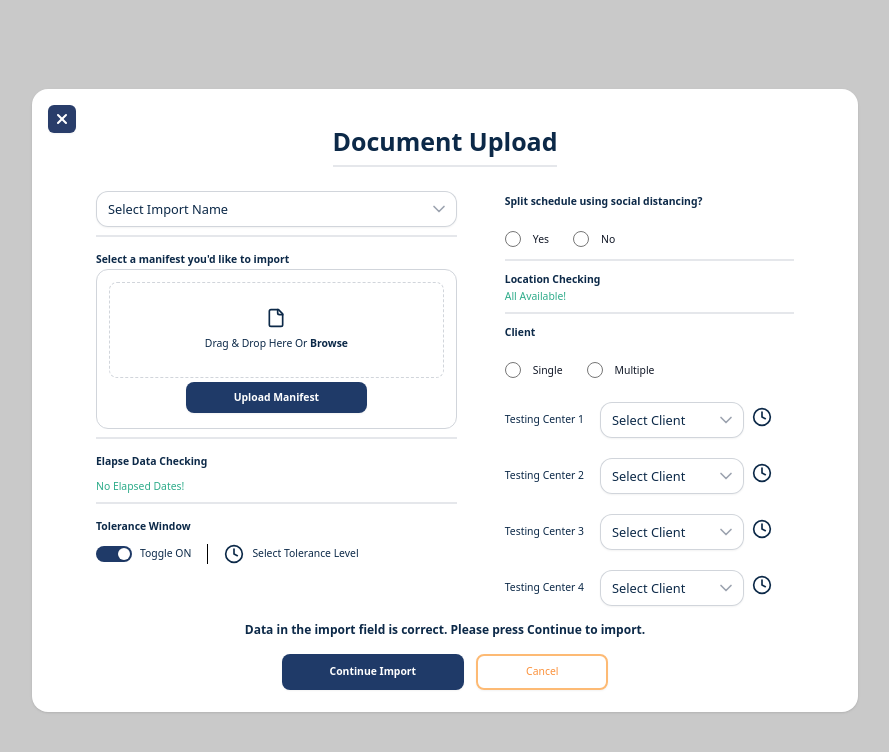
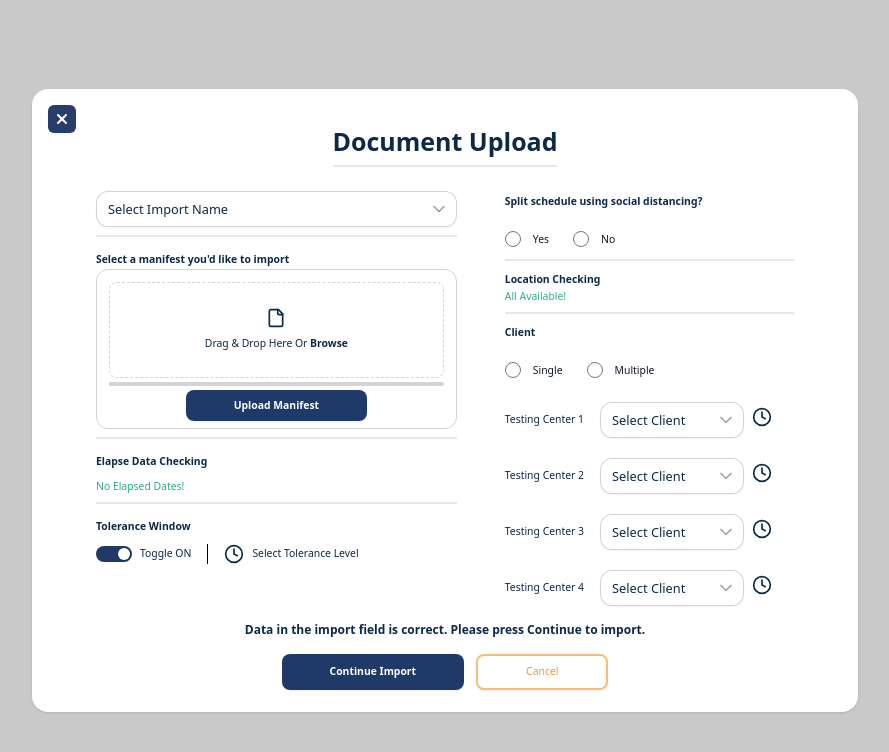
Before and after one commit to jalvaydev/skyhop-mockup, a React (Vite) app: page / in a window 1280 px wide. Shown: the top 752 px of the page, without its empty margins (195-1084 px from the left). Built offline with nearby package versions, Linux system fonts and the light colour scheme.

Commit message:
added loading bar to upload manifest

```diff
--- a/src/components/FileUploader.tsx
+++ b/src/components/FileUploader.tsx
@@ -1,6 +1,7 @@
 import { useDropzone } from 'react-dropzone';
-import { useMemo } from 'react';
+import { useEffect, useMemo, useState } from 'react';
 import { FileIcon } from 'lucide-react';
+import { Progress } from '../ui/Progress';
 
 function FileUploader() {
   const baseStyle = {
@@ -32,6 +33,27 @@ function FileUploader() {
     }),
     [isFocused, isDragAccept, isDragReject],
   );
+
+  const [progress, setProgress] = useState(13);
+
+  useEffect(() => {
+    if (acceptedFiles.length === 0) {
+      setProgress(0);
+      return;
+    }
+  }, [acceptedFiles]);
+
+  const uploadFile = () => {
+    if (acceptedFiles.length === 0) {
+      return;
+    }
+    // Simulate progress
+    let timer = setTimeout(() => setProgress(66), 400);
+    timer = setTimeout(() => setProgress(100), 1000);
+
+    return () => clearTimeout(timer);
+  };
+
   return (
     <div>
       <label htmlFor="manifest" className="font-bold leading-5 text-2xs ">
@@ -60,8 +82,12 @@ function FileUploader() {
             </div>
           </div>
         </div>
+        <div>
+          <Progress value={progress} className="w-full h-1 bg-gray-300 " />
+        </div>
         <div className="mx-auto ">
           <button
+            onClick={() => uploadFile()}
             type="button"
             className="px-12 py-2 text-2xs font-semibold text-white bg-[#1F3A68] rounded-lg shadow-sm hover:bg-[#234175] focus-visible:outline focus-visible:outline-2 focus-visible:outline-offset-2 focus-visible:outline-[#294980]"
           >
--- /dev/null
+++ b/src/lib/utils.ts
@@ -0,0 +1,6 @@
+import { type ClassValue, clsx } from "clsx"
+import { twMerge } from "tailwind-merge"
+
+export function cn(...inputs: ClassValue[]) {
+  return twMerge(clsx(inputs))
+}
--- /dev/null
+++ b/src/ui/Progress.tsx
@@ -0,0 +1,27 @@
+'use client';
+
+import * as React from 'react';
+import * as ProgressPrimitive from '@radix-ui/react-progress';
+import { cn } from '../lib/utils';
+
+const Progress = React.forwardRef<
+  React.ElementRef<typeof ProgressPrimitive.Root>,
+  React.ComponentPropsWithoutRef<typeof ProgressPrimitive.Root>
+>(({ className, value, ...props }, ref) => (
+  <ProgressPrimitive.Root
+    ref={ref}
+    className={cn(
+      'relative h-4 w-full overflow-hidden rounded-full bg-secondary',
+      className,
+    )}
+    {...props}
+  >
+    <ProgressPrimitive.Indicator
+      className="flex-1 w-full h-full transition-all bg-[#1F3A68]"
+      style={{ transform: `translateX(-${100 - (value || 0)}%)` }}
+    />
+  </ProgressPrimitive.Root>
+));
+Progress.displayName = ProgressPrimitive.Root.displayName;
+
+export { Progress };
--- a/tailwind.config.js
+++ b/tailwind.config.js
@@ -15,5 +15,5 @@ module.exports = {
     },
     extend: {},
   },
-  plugins: [],
+  plugins: [require('tailwindcss-animate')],
 };
```
Also changed, not shown: package.json (+6 -1 lines), components.json (added), 1 other file (tests, documents, lock files or other folders).
